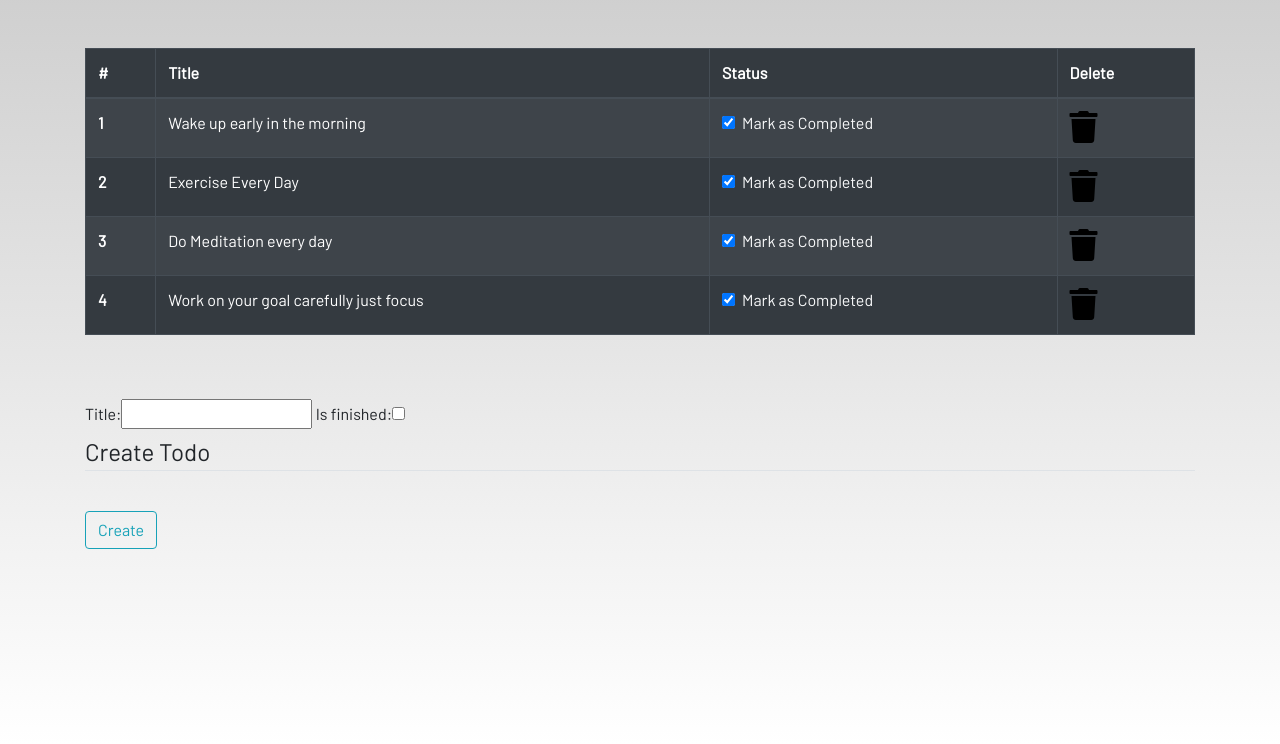
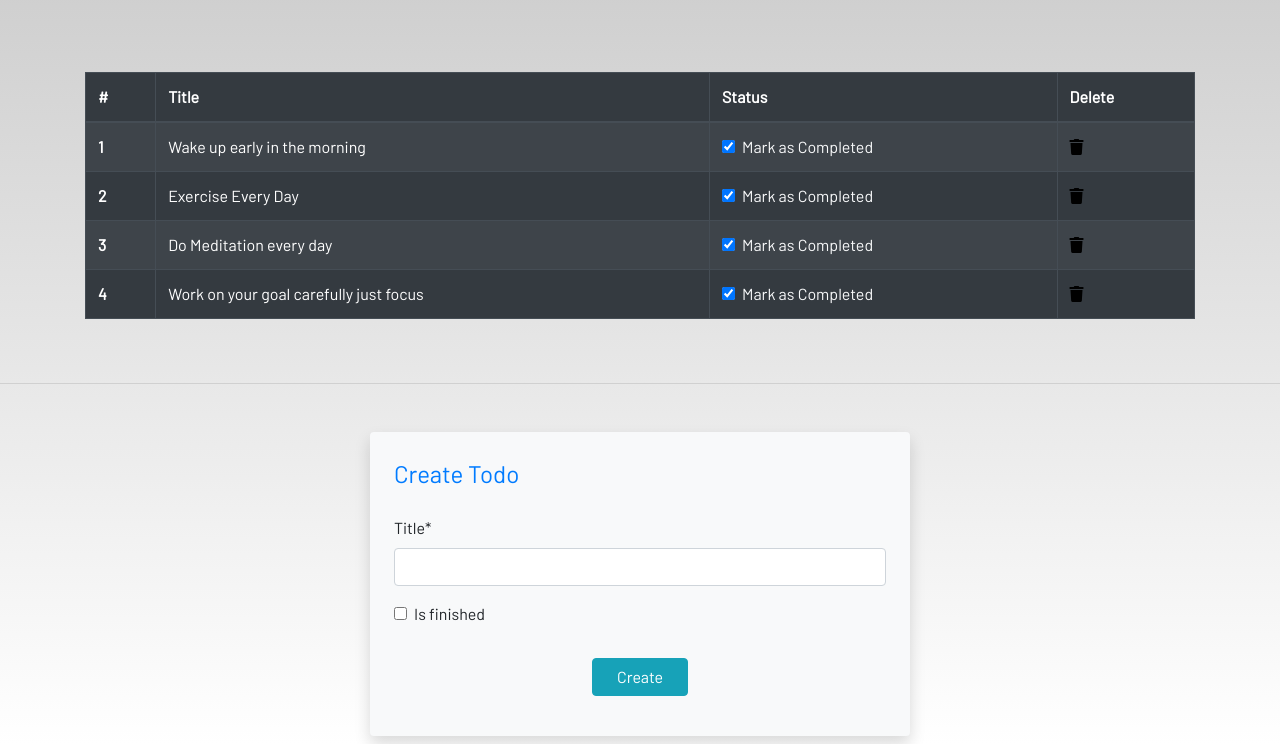
Before and after one commit to khadeashutosh/Student_Study_Portal_Project, a Django app: page /todo in a window 1280 px wide. Shown: the part 56-800 px from the top of the page. Run offline with Django 3.2, Linux system fonts and the light colour scheme; a user stored in the database is signed in; data comes from the database, SQL or seed files in the repository; some libraries are stand-ins or nearby versions; some web fonts are replaced.

Commit message:
Add to-do list UI with task display

```diff
--- a/student_study_portal/dashboard/templates/dashboard/todo.html
+++ b/student_study_portal/dashboard/templates/dashboard/todo.html
@@ -1,64 +1,65 @@
-{% extends 'dashboard/base.html' %} {% load static %} {% block content %}
+{% extends 'dashboard/base.html' %}
+{% load static %}
+{% load crispy_forms_tags %}
+{% block content %}
 
-<div class="container">
+<div class="container mt-4">
   {% if not toods_done %}
+    <div class="table-responsive">
       <table class="table table-striped table-bordered table-hover table-dark">
-    <thead>
+        <thead class="thead-dark">
           <tr>
-        <th scope="col">#</th>
-        <th scope="col">Title</th>
-        <th scope="col">Status</th>
-        <th scope="col">Delete</th>
+            <th>#</th>
+            <th>Title</th>
+            <th>Status</th>
+            <th>Delete</th>
           </tr>
         </thead>
         <tbody>
           {% for todo in todos %}
           <tr>
-        <th scope="row">{{forloop.counter}}</th>
-        <td>{{todo.title}}</td>
+            <th scope="row">{{ forloop.counter }}</th>
+            <td>{{ todo.title }}</td>
             <td>
               <a href="{% url 'updated-todos' todo.id %}">
                 <div class="form-check">
-              {% if todo.is_finished == True %}
-              <input
-                class="form-check-input"
-                type="checkbox"
-                value=""
-                checked
-              />
-              {% else %}
-              <input class="form-check-input" type="checkbox" value="" />
-              {% endif %}
-              <label class="form-check-label text-light" for="flexCheckDefault">
-                Mark as Completed
-              </label>
+                  <input class="form-check-input" type="checkbox" {% if todo.is_finished %}checked{% endif %}>
+                  <label class="form-check-label text-light">Mark as Completed</label>
                 </div>
               </a>
             </td>
-
             <td>
-          <a href="{% url 'deleted_todo' todo.id %}"
-            ><i class="fa fa-trash fa-2x"></i
-          ></a>
+              <a href="{% url 'deleted_todo' todo.id %}" class="text-danger">
+                <i class="fa fa-trash"></i>
+              </a>
             </td>
           </tr>
           {% endfor %}
         </tbody>
       </table>
+    </div>
   {% else %}
-  <h4>All tasks have been done!! create to add more</h4>
+    <h4 class="text-success text-center my-4">All tasks have been completed! 🎉</h4>
   {% endif %}
 </div>
-<br /><br />
+
+<hr class="my-5">
+
 <div class="container">
-  <form method="POST">
-    {% csrf_token %} {{form}}
+  <div class="row justify-content-center">
+    <div class="col-md-6">
+      <form method="POST" class="p-4 shadow rounded bg-light">
+        {% csrf_token %}
         <fieldset class="form-group">
-      <legend class="border-bottom mb-4">Create Todo</legend>
+          <legend class="mb-4 text-primary">Create Todo</legend>
+          {{ form|crispy }}
         </fieldset>
-    <div class="form-group">
-      <button href="" class="btn btn-outline-info" type="submit">Create</button>
+        <div class="form-group text-center mt-3">
+          <button class="btn btn-info px-4" type="submit">Create</button>
         </div>
       </form>
     </div>
+  </div>
+</div>
+
 {% endblock content %}
```
Lines whose indentation alone changed are shown as unchanged.
